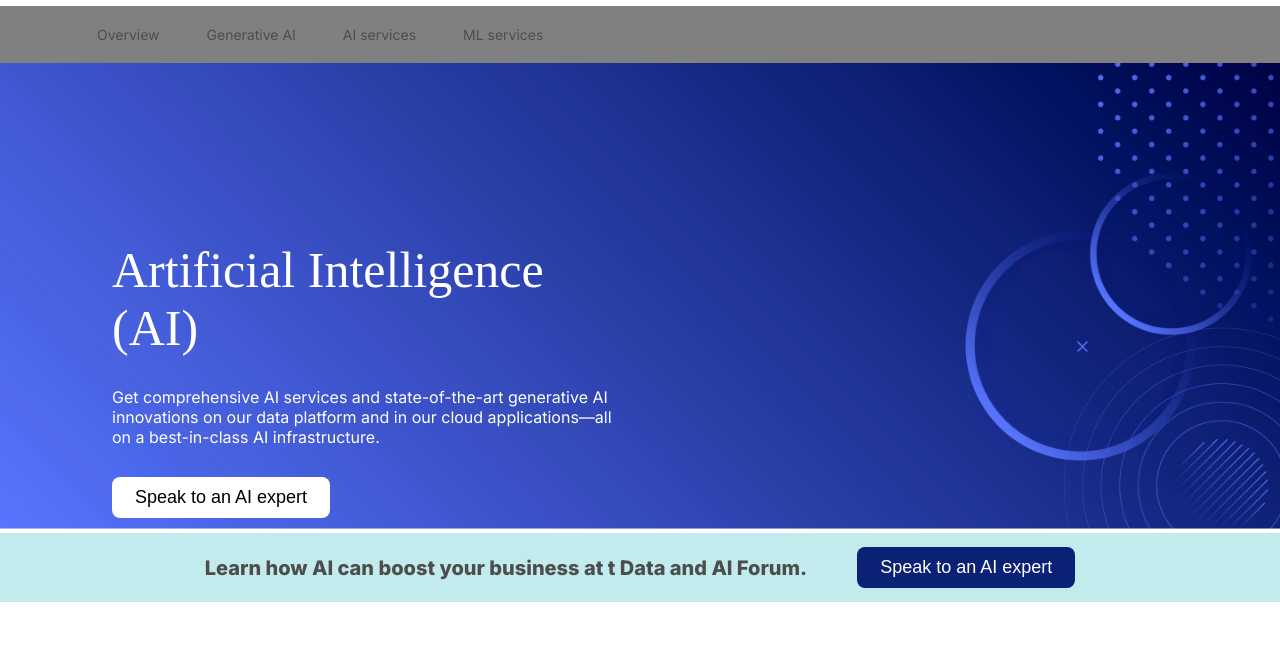
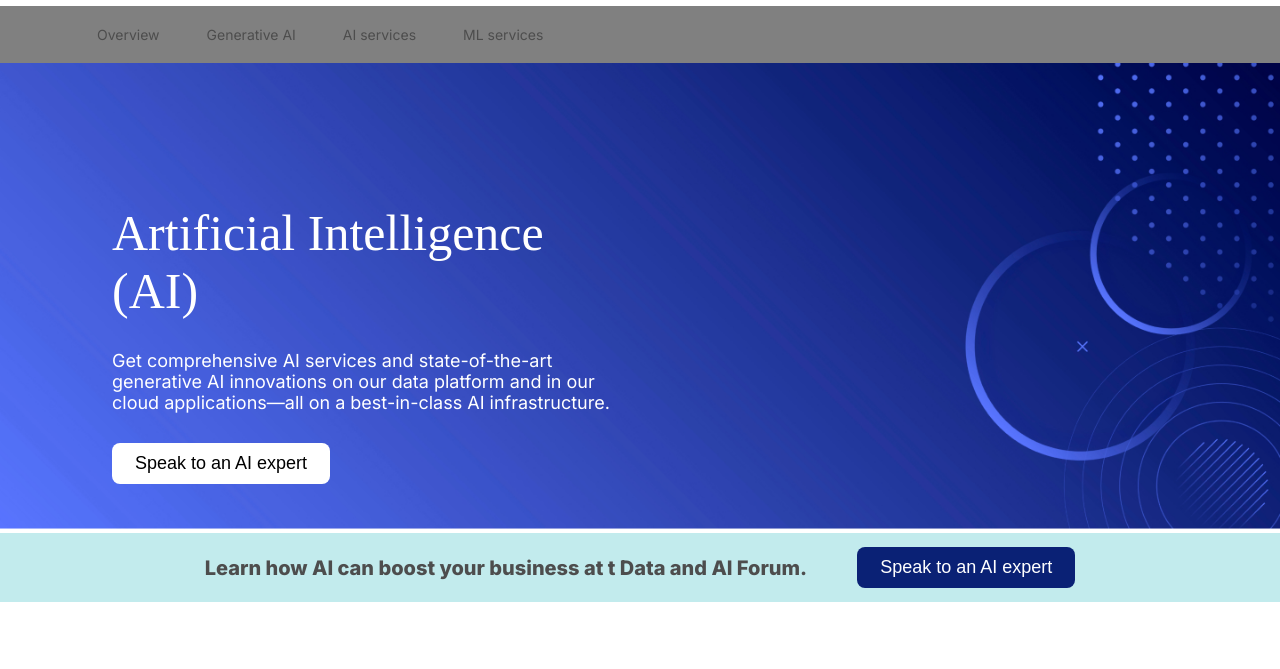
Before and after one commit to Tarun-2-cpu/Lattice, a plain HTML site: page index.html in a window 1280 px wide. Shown: the part 94-763 px from the top of the page. Drawn offline with nearby package versions, Linux system fonts and the light colour scheme; a web font is replaced by a local one.

Commit message:
Add files via upload

```diff
--- a/style.css
+++ b/style.css
@@ -180,13 +180,13 @@ button{
     margin-bottom:30px;
 }
 .subtitle{
-    font-size:16px;
+    font-size:18px;
     font-weight:400;
     margin-bottom:30px;
 }
 .hero-description{
     position:absolute;
-    top:178px;
+    top:30%;
     left:97px;
 }
 .hero-bottom{
```
Also changed, not shown: index.html (line endings or trailing spaces).
